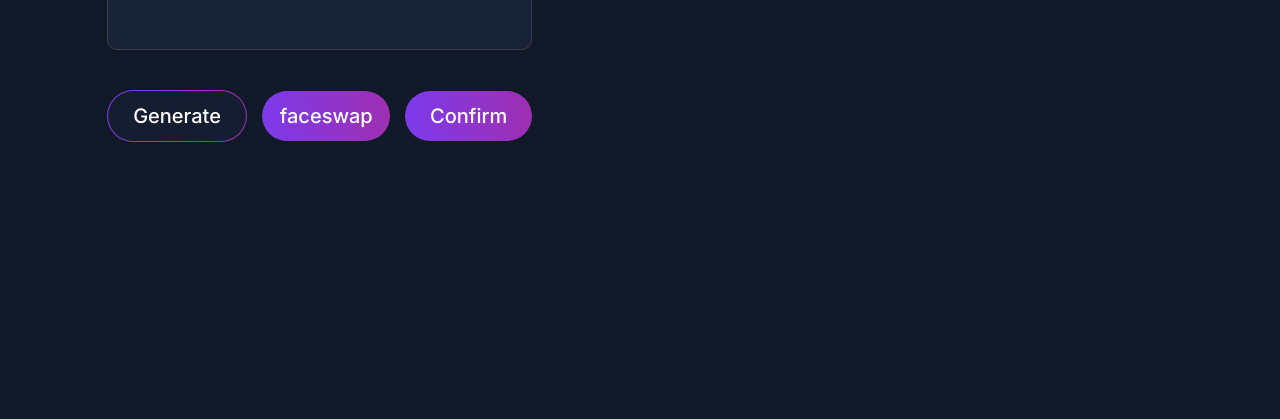
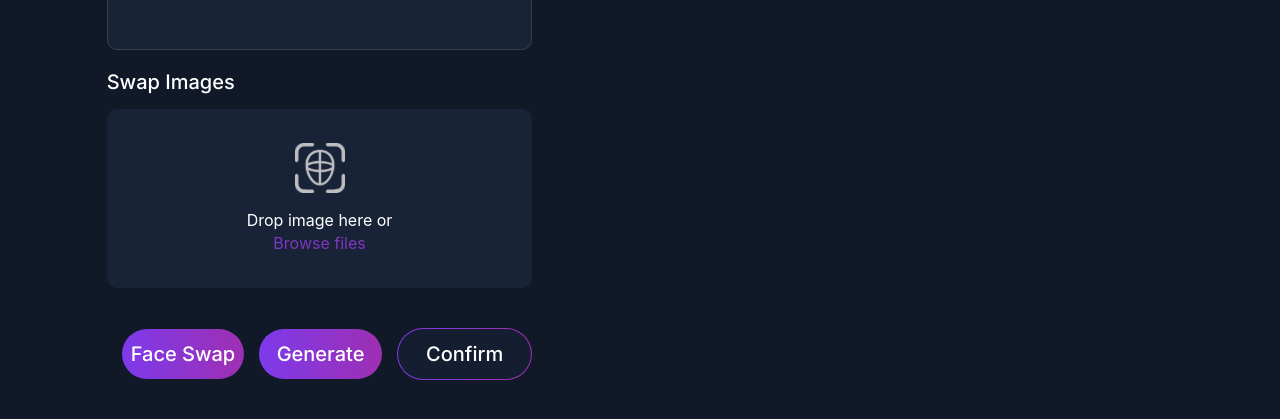
Before and after one commit to nabeelnasir9/fe-tomnov, a React (Vite) app: page /individual-card-review in a window 1280 px wide. Shown: the part 337-756 px from the top of the page. Built offline with nearby package versions, Linux system fonts and the light colour scheme.

Commit message:
feat(dropzone)

```diff
--- a/package.json
+++ b/package.json
@@ -17,6 +17,8 @@
     "react": "^18.2.0",
     "react-cookie": "^7.1.4",
     "react-dom": "^18.2.0",
+    "react-dropzone": "^14.2.3",
+    "react-hot-toast": "^2.4.1",
     "react-icons": "^5.0.1",
     "react-otp-input": "^3.1.1",
     "react-router-dom": "^6.22.3"
--- /dev/null
+++ b/src/components/dropzone/index.css
@@ -0,0 +1,44 @@
+.thumbs-container {
+  display: flex;
+  flex-direction: row;
+  flex-wrap: wrap;
+  margin-top: 16px;
+}
+
+.thumb {
+  display: inline-flex;
+  border-radius: 2px;
+  border: 1px solid #8035c1;
+  margin-bottom: 8px;
+  margin-right: 8px;
+  width: 100px;
+  height: 100px;
+  padding: 4px;
+  box-sizing: border-box;
+}
+
+.thumb-inner {
+  display: flex;
+  min-width: 0;
+  overflow: hidden;
+}
+
+.thumb img {
+  display: block;
+  width: auto;
+  height: 100%;
+}
+
+.upload-text {
+  display: flex;
+  align-items: center;
+  justify-content: center;
+  text-align: center;
+  margin-top: 8px;
+  line-height: 1.4;
+  color: white;
+}
+
+.browse-file {
+  color: #8035c1;
+}
--- /dev/null
+++ b/src/components/dropzone/index.jsx
@@ -0,0 +1,110 @@
+import GenerateIcon from "./../../assets/generate.svg";
+import { useDropzone } from "react-dropzone";
+import { useEffect, useState, useContext } from "react";
+import "./index.css";
+import { AuthContext } from "../../config/AuthContext";
+import toast, { Toaster } from "react-hot-toast";
+
+export default function Accept() {
+  const { setsourceImg } = useContext(AuthContext);
+  const [files, setFiles] = useState([]);
+  const [uploading, setUploading] = useState(false);
+
+  const {
+    getRootProps,
+    getInputProps,
+    isDragActive,
+    isDragAccept,
+    isDragReject,
+  } = useDropzone({
+    maxFiles: 1,
+    accept: {
+      "image/*": [".jpeg", ".png"],
+    },
+    onDrop: (acceptedFiles, fileRejections) => {
+      if (fileRejections.length > 0) {
+        toast.error("Unsupported file type");
+        console.log("Rejected files:", fileRejections);
+      } else {
+        setFiles(
+          acceptedFiles.map((file) =>
+            Object.assign(file, {
+              preview: URL.createObjectURL(file),
+            }),
+          ),
+        );
+        const apiKey = import.meta.env.VITE_BB_API_KEY;
+        const imageFile = acceptedFiles[0];
+        const formData = new FormData();
+        formData.append("image", imageFile);
+        setUploading(true);
+        fetch("https://api.imgbb.com/1/upload?key=" + apiKey, {
+          method: "POST",
+          body: formData,
+        })
+          .then((response) => response.json())
+          .then((data) => {
+            toast.success("Image uploaded successfully");
+            console.log("Uploaded image URL:", data.data.url);
+            setsourceImg(data.data.url);
+          })
+          .catch((error) => {
+            toast.error("Error uploading Image!");
+            console.error("Error uploading image to imgbb:", error);
+          })
+          .finally(() => {
+            setUploading(false);
+          });
+      }
+    },
+  });
+  const uploadText = uploading ? (
+    <span>Uploading...</span>
+  ) : (
+    <div className="upload-text">
+      <p>
+        Drop image here or <p className="browse-file">Browse files</p>
+      </p>
+    </div>
+  );
+
+  const thumbs = files.map((file) => (
+    <div className="thumb" key={file.name}>
+      <div className="thumb-inner">
+        <img
+          src={file.preview}
+          className="img"
+          onLoad={() => {
+            URL.revokeObjectURL(file.preview);
+          }}
+        />
+      </div>
+    </div>
+  ));
+
+  useEffect(() => {
+    return () => files.forEach((file) => URL.revokeObjectURL(file.preview));
+    // eslint-disable-next-line react-hooks/exhaustive-deps
+  }, []);
+
+  return (
+    <div className="container">
+      <div {...getRootProps({ className: "dropzone" })}>
+        <h4 className="tomnov-generate-left-title">Swap Images</h4>
+        <label className="tomnov-generate-upload-button">
+          <input {...getInputProps()} />
+          <img src={GenerateIcon} alt="icon" />
+          {isDragAccept && <p>Supported</p>}
+          {isDragReject && <p>That doesn&apos;t look like an image 😕</p>}
+          {!isDragActive && (
+            <div className="upload-text">
+              <p>{uploadText}</p>
+            </div>
+          )}
+        </label>
+        <aside className="thumb-container">{thumbs}</aside>
+        <Toaster />
+      </div>
+    </div>
+  );
+}
--- a/src/config/AuthContext.jsx
+++ b/src/config/AuthContext.jsx
@@ -9,6 +9,7 @@ export const AuthProvider = ({ children }) => {
   const [mainImageStack, setMainImageStack] = useState([]);
   const [mainUpscaleImageStack, setMainUpscaleImageStack] = useState([]);
   const [selectedIndex, setSelectedIndex] = useState(0);
+  const [sourceImg, setsourceImg] = useState("");
   // const [cookies, setCookie, removeCookie] = useCookies(["token"]);
   // const [fullName, setFullName] = useState(null);
   // const [userData, setUserData] = useState({});
@@ -84,6 +85,8 @@ export const AuthProvider = ({ children }) => {
     setUpscaleImage,
     generatedImages2,
     setGeneratedImages2,
+    sourceImg,
+    setsourceImg,
   };
 
   // console.log(mainUpscaleImageStack, "mainUpscaleImageStack");
--- a/src/config/router/ProtectedRoutes.jsx
+++ b/src/config/router/ProtectedRoutes.jsx
@@ -1,9 +1,7 @@
 import { Navigate, Outlet } from "react-router-dom";
 
 const ProtectedRoute = () => {
-  localStorage.getItem("email");
-  console.log(localStorage.getItem("email"));
-  const user = true;
+  const user = false;
   return user ? <Outlet /> : <Navigate to="/log-in" />;
 };
 
--- a/src/pages/individual-card-review/index.css
+++ b/src/pages/individual-card-review/index.css
@@ -29,6 +29,7 @@
   background-image: linear-gradient(to right, #7d3aeb, #9e2fb2);
   height: 50px;
   border-radius: 100px;
+  margin-left: 15px;
   padding: 1px;
   width: 171px;
   cursor: pointer;
--- a/src/pages/individual-card-review/index.jsx
+++ b/src/pages/individual-card-review/index.jsx
@@ -1,4 +1,5 @@
 import { useContext, useState } from "react";
+import Accept from "../../components/dropzone/index";
 import axios from "axios";
 import { Navbar } from "../../components";
 import Grid from "@mui/material/Grid";
@@ -7,10 +8,13 @@ import "./index.css";
 import { AuthContext } from "../../config/AuthContext";
 
 const IndividualCardReview = () => {
-  const { upscaleImage, editImage, setEditImage } = useContext(AuthContext);
+  const { upscaleImage, editImage, setEditImage, sourceImg } =
+    useContext(AuthContext);
+
   const [input, setInput] = useState("");
   const [progress, setProgress] = useState(false);
   const navigate = useNavigate();
+
   const handleTextareaChange = (event) => {
     setInput(event.target.value);
   };
@@ -34,13 +38,12 @@ const IndividualCardReview = () => {
   };
   const faceSwap = async () => {
     setProgress(true);
-    const source = "https://i.ibb.co/2FwZVtw/pexels-engin-akyurt-1642228.jpg";
     try {
       const response = await axios.post(
         "http://localhost:3001/api/generate/faceswap",
         {
-          target: editImage.uri,
-          source: source,
+          target: upscaleImage.uri,
+          source: sourceImg,
         },
       );
       setEditImage({ uri: response.data.uri });
@@ -72,31 +75,28 @@ const IndividualCardReview = () => {
                   onChange={handleTextareaChange}
                 ></textarea>
               </div>
+
+              <Accept />
               <div className="ind-card-rev-reg-button-main">
-                <button
-                  className="ind-card-rev-reg-button"
-                  onClick={() => fetchImage()}
-                >
-                  <div>Generate</div>
-                </button>
-
-                {/* {editImage && editImage.uri ? ( */}
                 <button
                   className="ind-card-rev-confirm-button"
                   disabled={progress}
                   onClick={() => faceSwap()}
                 >
-                  faceswap
+                  Face Swap
                 </button>
-                {/* ) : ( */}
-                {/*   <> </> */}
-                {/* )} */}
                 <button
                   className="ind-card-rev-confirm-button"
+                  onClick={() => fetchImage()}
+                >
+                  <div>Generate</div>
+                </button>
+                <button
+                  className="ind-card-rev-reg-button"
                   disabled={progress}
                   onClick={() => navigate("/final")}
                 >
-                  Confirm
+                  <div>Confirm</div>
                 </button>
               </div>
             </Grid>
--- a/src/pages/test/index.jsx
+++ b/src/pages/test/index.jsx
@@ -1,32 +1,14 @@
-import axios from "axios";
-import { useState } from "react";
-export default function Test() {
-  const [img, setimg] = useState("");
-  const faceSwap = async () => {
-    const source =
-      "https://encrypted-tbn0.gstatic.com/images?q=tbn:ANd9GcSWHXlGJ_r6d7zLbXShOtvK7GxT9V7cSL8tRqojtZ2g_ObMvzgG";
-    const target =
-      "https://i.ibb.co/1JBzZPf/pexels-andrea-piacquadio-774909.jpg";
-    try {
-      const response = await axios.post(
-        "http://localhost:3001/api/generate/faceswap",
-        {
-          target: target,
-          source: source,
-        },
-      );
-      console.log("Face swap response", response);
-      setimg(response.data.output);
-    } catch (error) {
-      console.log(error);
-    }
-  };
+import toast, { Toaster } from "react-hot-toast";
+
+const notify = () => toast("Here is your toast.");
+
+const Test = () => {
   return (
-    <div style={{ color: "white" }}>
-      <h1>Testing</h1>
-
-      <button onClick={faceSwap}>Press</button>
-      {img && <img src={img} alt="" />}
+    <div>
+      <button onClick={notify}>Make me a toast</button>
+      <Toaster />
     </div>
   );
-}
+};
+
+export default Test;
```
Also changed, not shown: src/pages/tomnov-generate/index.jsx (+7 -13 lines), 2 other files (tests, documents, lock files or other folders).
